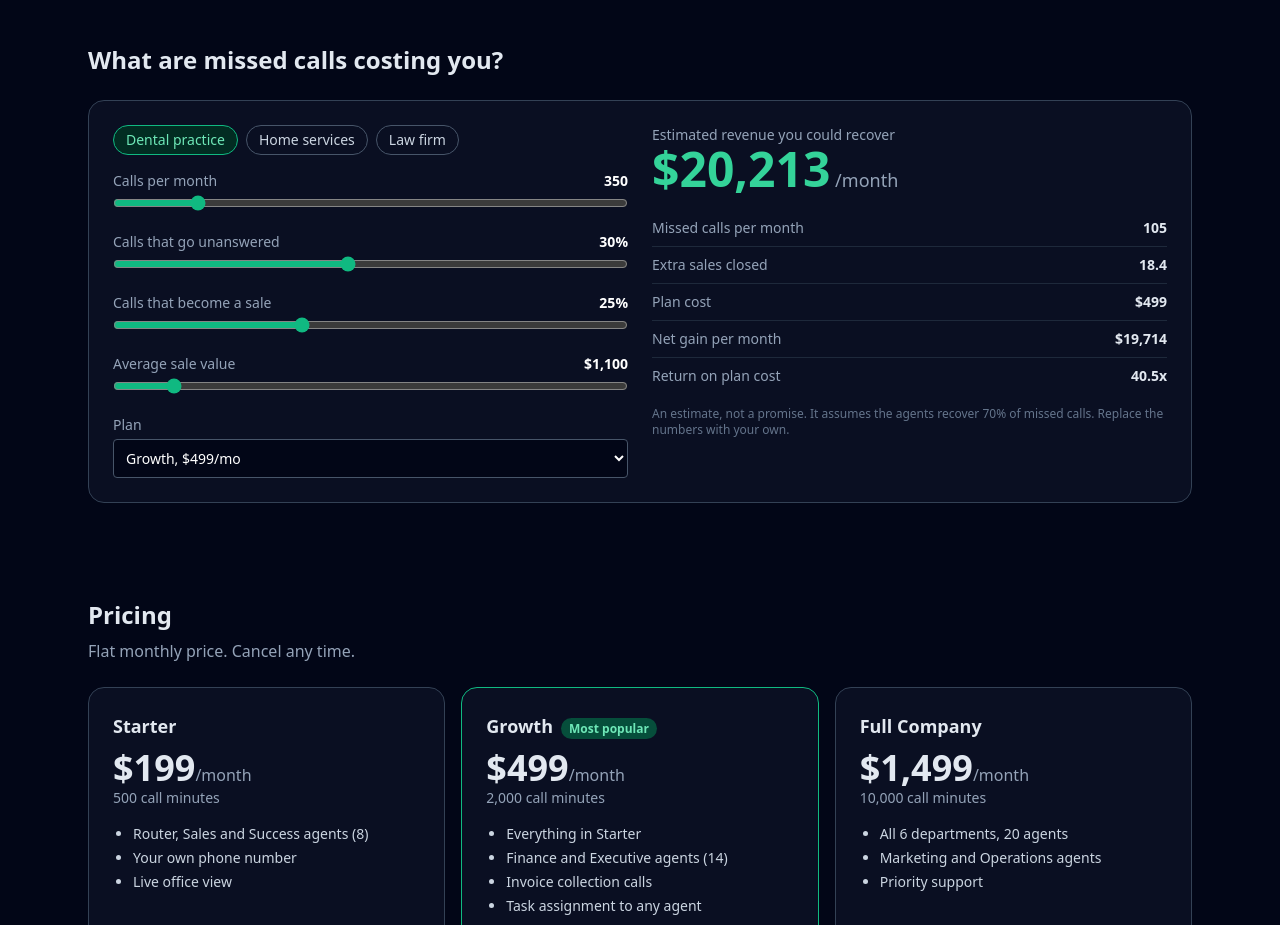
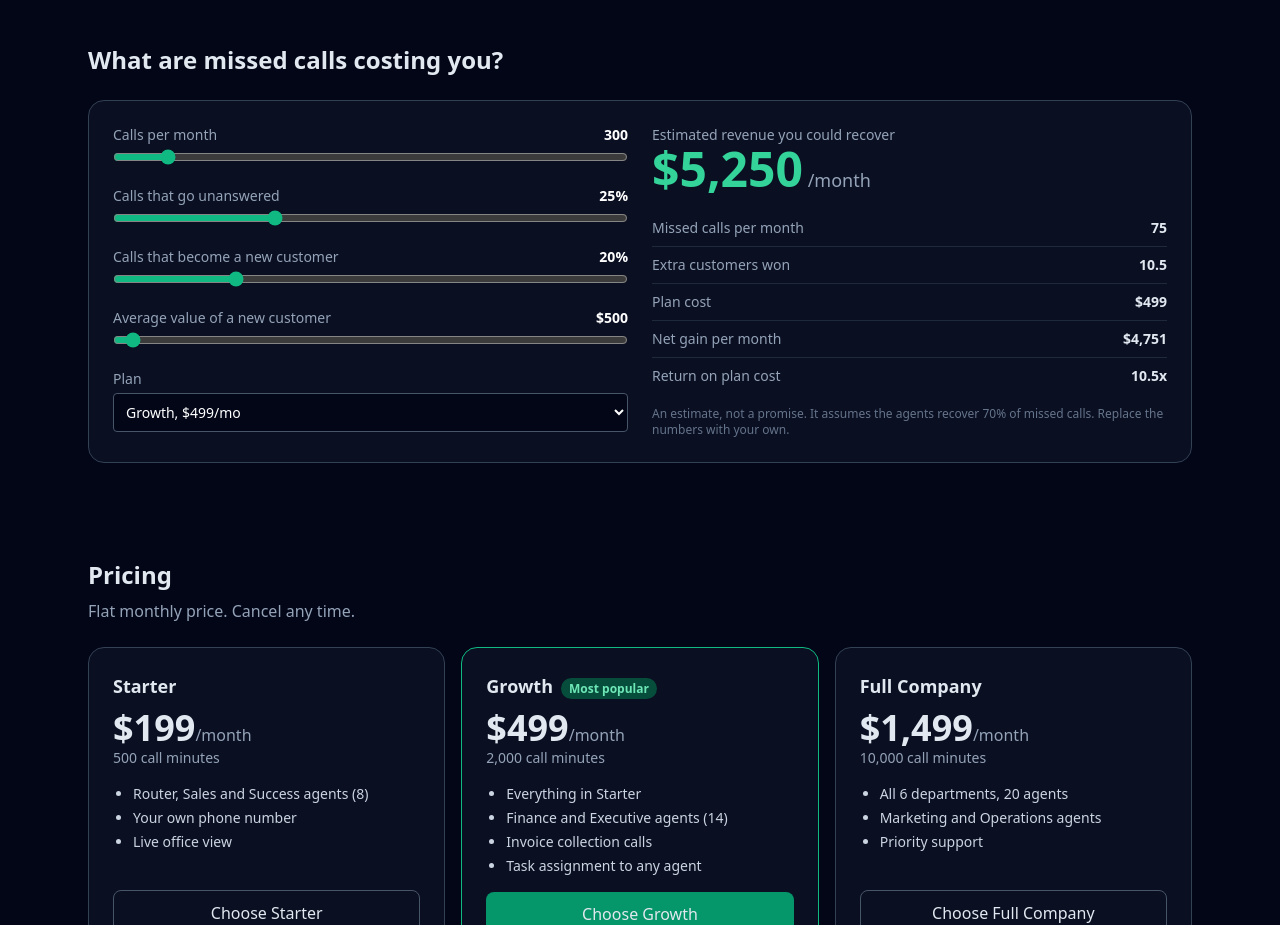
Before and after one commit to jabril38820091-cmyk/nexus-pt2, a Next.js app in the folder nexus-workforce/: page / in a window 1280 px wide. Shown: the part 1120-2045 px from the top of the page. Built offline with nearby package versions, Linux system fonts and the light colour scheme.

Commit message:
Add files via upload

```diff
--- a/nexus-workforce/app/office/page.tsx
+++ b/nexus-workforce/app/office/page.tsx
@@ -1,27 +1,26 @@
 'use client';
-import {useEffect,useState} from 'react';
+import {useState} from 'react';
 import {AppShell} from '@/components/app-shell';
 import {AgentPanel} from '@/components/agent-panel';
 import {OfficeView} from '@/components/office/office-view';
 import {runScenario} from '@/lib/agents/demo';
-import {INDUSTRIES} from '@/lib/industries';
+import {DEMO_SCENARIOS} from '@/lib/industries';
 import {useCallRealtime} from '@/lib/agents/realtime';
-import {createClient} from '@/lib/supabase/client';
+import {useCompany} from '@/lib/use-company';
+import {allowedAgents} from '@/lib/agents/access';
 import type {AgentRoster} from '@/lib/agents/roster';
 export default function OfficePage(){
-  const [companyId,setCompanyId]=useState<string|null>(null);
-  const [industry,setIndustry]=useState(INDUSTRIES[0]);
+  const {company}=useCompany();
   const [sel,setSel]=useState<AgentRoster|null>(null);
-  useEffect(()=>{createClient().from('companies').select('id,industry').limit(1).maybeSingle().then(({data})=>{
-    if(data){setCompanyId(data.id);setIndustry(INDUSTRIES.find(i=>i.id===data.industry)??INDUSTRIES[0])}})},[]);
-  useCallRealtime(companyId);
+  const allowed=allowedAgents(company?.agent_mode,company?.chosen_agent);
+  useCallRealtime(company?.id??null);
   return(<AppShell>
-    <p className="mb-3 text-sm text-slate-400">Click any agent to chat, talk by voice, or give them a task. Live phone calls light up their desks automatically.</p>
+    <p className="mb-3 text-sm text-slate-400">Click an agent to chat, talk by voice, or give them a task. Agents marked 🔒 aren't in your current setup.</p>
     <div className="mb-2 flex flex-wrap items-center gap-2">
       <span className="text-sm text-slate-500">Demo:</span>
-      {industry.scenarios.map(s=><button key={s.label} className="rounded border border-slate-600 px-3 py-1 text-sm" onClick={()=>runScenario(s)}>▶ {s.label}</button>)}
+      {DEMO_SCENARIOS.map(s=><button key={s.label} className="rounded border border-slate-600 px-3 py-1 text-sm" onClick={()=>runScenario(s)}>▶ {s.label}</button>)}
     </div>
-    <OfficeView onSelect={setSel}/>
-    {sel&&<AgentPanel agent={sel} onClose={()=>setSel(null)}/>}
+    <OfficeView onSelect={setSel} allowed={allowed}/>
+    {sel&&<AgentPanel agent={sel} locked={!allowed.has(sel.id)} onClose={()=>setSel(null)}/>}
   </AppShell>);
 }
--- a/nexus-workforce/app/onboarding/page.tsx
+++ b/nexus-workforce/app/onboarding/page.tsx
@@ -1,38 +1,34 @@
 'use client';
-import {useEffect,useState} from 'react';import {useRouter} from 'next/navigation';import {createClient} from '@/lib/supabase/client';import {INDUSTRIES} from '@/lib/industries';
-type Unmatched={assistantId:string;vapiName:string};
+import {useEffect,useState} from 'react';
+import {useRouter} from 'next/navigation';
+import {createClient} from '@/lib/supabase/client';
+import {useCompany} from '@/lib/use-company';
+import {AgentChoice,type Choice} from '@/components/agent-choice';
 const box='mt-1 w-full rounded border border-slate-600 bg-slate-900 p-2';
 export default function Onboarding(){
- const router=useRouter();const sb=createClient();
- const [company,setCompany]=useState<{id:string;name:string}|null>(null);const [loading,setLoading]=useState(true);
- const [name,setName]=useState('');const [industry,setIndustry]=useState(INDUSTRIES[0].id);
- const [squadId,setSquadId]=useState('');const [phoneId,setPhoneId]=useState('');
- const [unmatched,setUnmatched]=useState<Unmatched[]>([]);const [slugs,setSlugs]=useState<string[]>([]);const [overrides,setOverrides]=useState<Record<string,string>>({});
- const [msg,setMsg]=useState('');
- useEffect(()=>{sb.from('companies').select('id,name').limit(1).maybeSingle().then(({data})=>{setCompany(data);setLoading(false)})},[]);
- async function createCompany(e:React.FormEvent){
-  e.preventDefault();setMsg('');const {data:{user}}=await sb.auth.getUser();if(!user)return router.push('/login');
-  const {data,error}=await sb.from('companies').insert({owner_id:user.id,name,industry}).select('id,name').single();
-  if(error)return setMsg(error.message);setCompany(data);}
- async function connect(e:React.FormEvent){
-  e.preventDefault();setMsg('Connecting…');
-  const r=await fetch('/api/vapi/connect',{method:'POST',headers:{'Content-Type':'application/json'},body:JSON.stringify({companyId:company!.id,squadId:squadId.trim(),phoneNumberId:phoneId.trim(),overrides})});
-  const j=await r.json();
-  if(r.ok)return router.push('/office');
-  if(r.status===422){setUnmatched(j.unmatched);setSlugs(j.validSlugs);return setMsg('Some assistants did not match a roster agent. Pick one for each, then connect again.')}
-  setMsg(j.detail??j.error??'Something went wrong.');}
- if(loading)return<main className="p-8">Loading…</main>;
- return(<main className="mx-auto mt-16 max-w-md p-6">
-  {!company?(<form onSubmit={createCompany} className="space-y-4"><h1 className="text-2xl font-semibold">Your business</h1>
-   <label className="block text-sm">Business name<input required value={name} onChange={e=>setName(e.target.value)} className={box}/></label>
-   <label className="block text-sm">Industry<select value={industry} onChange={e=>setIndustry(e.target.value)} className={box}>{INDUSTRIES.map(i=><option key={i.id} value={i.id}>{i.label}</option>)}</select></label>
-   <button className="w-full rounded bg-emerald-600 py-2 font-medium">Continue</button></form>)
-  :(<form onSubmit={connect} className="space-y-4"><h1 className="text-2xl font-semibold">Connect your Vapi squad</h1>
-   <p className="text-sm text-slate-400">For {company.name}. Find both IDs in the Vapi dashboard.</p>
-   <label className="block text-sm">Squad ID<input required value={squadId} onChange={e=>setSquadId(e.target.value)} className={box}/></label>
-   <label className="block text-sm">Phone number ID<input required value={phoneId} onChange={e=>setPhoneId(e.target.value)} className={box}/></label>
-   {unmatched.map(u=>(<label key={u.assistantId} className="block text-sm">Vapi assistant "{u.vapiName||u.assistantId}" is which agent?
-    <select value={overrides[u.assistantId]??''} onChange={e=>setOverrides({...overrides,[u.assistantId]:e.target.value})} className={box}><option value="">Choose…</option>{slugs.map(s=><option key={s} value={s}>{s}</option>)}</select></label>))}
-   <button className="w-full rounded bg-emerald-600 py-2 font-medium">Connect squad</button></form>)}
-  {msg&&<p role="alert" className="mt-4 text-sm text-amber-400">{msg}</p>}
- </main>);}
+  const router=useRouter();const {company,loading}=useCompany();
+  const [name,setName]=useState('');const [industry,setIndustry]=useState('');
+  const [choice,setChoice]=useState<Choice>({mode:'receptionist',chosen:'lead-qualifier'});
+  const [busy,setBusy]=useState(false);const [msg,setMsg]=useState('');
+  useEffect(()=>{if(!loading&&company)router.replace('/office')},[loading,company,router]);
+  async function submit(e:React.FormEvent){
+    e.preventDefault();setBusy(true);setMsg('');
+    const sb=createClient();const {data:{user}}=await sb.auth.getUser();
+    if(!user){router.push('/login');return}
+    const {error}=await sb.from('companies').insert({owner_id:user.id,name,industry:industry.trim()||'Other',agent_mode:choice.mode,chosen_agent:choice.mode==='single'?choice.chosen:null});
+    if(error){setMsg(error.message);setBusy(false);return}
+    router.push('/office');
+  }
+  if(loading||company)return<main className="p-8 text-slate-400">Loading…</main>;
+  return(<main className="mx-auto mt-12 max-w-md p-6">
+    <h1 className="text-2xl font-semibold">Set up your business</h1>
+    <p className="mb-6 mt-1 text-sm text-slate-400">Two quick questions. You can change your agents any time in Settings.</p>
+    <form onSubmit={submit} className="space-y-5">
+      <label className="block text-sm">Business name<input required value={name} onChange={e=>setName(e.target.value)} className={box}/></label>
+      <label className="block text-sm">What kind of business is it? (optional)<input value={industry} onChange={e=>setIndustry(e.target.value)} placeholder="e.g. restaurant, agency, clinic, online store" className={box}/></label>
+      <AgentChoice value={choice} onChange={setChoice}/>
+      <button disabled={busy} className="w-full rounded bg-emerald-600 py-2.5 font-medium disabled:opacity-50">{busy?'Setting up…':'Continue to my office'}</button>
+      {msg&&<p role="alert" className="text-sm text-amber-400">{msg}</p>}
+    </form>
+  </main>);
+}
--- a/nexus-workforce/components/roi-calculator.tsx
+++ b/nexus-workforce/components/roi-calculator.tsx
@@ -1,25 +1,21 @@
 'use client';
 import {useState} from 'react';
-import {INDUSTRIES} from '@/lib/industries';
+import {DEMO_DEFAULTS} from '@/lib/industries';
 import {PLANS} from '@/lib/plans';
 const fm=(v:number)=>'$'+Math.round(v).toLocaleString();
 export function RoiCalculator(){
-  const [ind,setInd]=useState(INDUSTRIES[0].id);
-  const base=INDUSTRIES.find(i=>i.id===ind)!.defaults;
-  const [calls,setCalls]=useState(base.callsPerMonth);const [missed,setMissed]=useState(base.missedPct);
-  const [close,setClose]=useState(base.closePct);const [value,setValue]=useState(base.avgValue);const [plan,setPlan]=useState(499);
-  function choose(id:string){const d=INDUSTRIES.find(i=>i.id===id)!.defaults;setInd(id);setCalls(d.callsPerMonth);setMissed(d.missedPct);setClose(d.closePct);setValue(d.avgValue)}
+  const [calls,setCalls]=useState(DEMO_DEFAULTS.callsPerMonth);const [missed,setMissed]=useState(DEMO_DEFAULTS.missedPct);
+  const [close,setClose]=useState(DEMO_DEFAULTS.closePct);const [value,setValue]=useState(DEMO_DEFAULTS.avgValue);const [plan,setPlan]=useState(499);
   const missedCalls=calls*missed/100,sales=missedCalls*0.7*close/100,gain=sales*value,net=gain-plan;
   const slider=(label:string,v:number,set:(n:number)=>void,min:number,max:number,step:number,show:string)=>(
     <label className="block text-sm text-slate-400">{label} <b className="float-right text-white">{show}</b>
       <input type="range" min={min} max={max} step={step} value={v} onChange={e=>set(+e.target.value)} className="mt-1 w-full accent-emerald-500"/></label>);
   return(<div className="grid gap-6 rounded-2xl border border-slate-700 bg-slate-900/60 p-6 md:grid-cols-2">
     <div className="space-y-4">
-      <div className="flex flex-wrap gap-2" role="group" aria-label="Industry">{INDUSTRIES.map(i=>(<button key={i.id} onClick={()=>choose(i.id)} aria-pressed={ind===i.id} className={`rounded-full border px-3 py-1 text-sm ${ind===i.id?'border-emerald-500 bg-emerald-950 text-emerald-300':'border-slate-600 text-slate-300'}`}>{i.label}</button>))}</div>
-      {slider('Calls per month',calls,setCalls,50,2000,10,String(calls))}
-      {slider('Calls that go unanswered',missed,setMissed,5,60,1,missed+'%')}
-      {slider('Calls that become a sale',close,setClose,5,60,1,close+'%')}
-      {slider('Average sale value',value,setValue,50,10000,50,fm(value))}
+      {slider('Calls per month',calls,setCalls,20,3000,10,String(calls))}
+      {slider('Calls that go unanswered',missed,setMissed,5,70,1,missed+'%')}
+      {slider('Calls that become a new customer',close,setClose,5,70,1,close+'%')}
+      {slider('Average value of a new customer',value,setValue,20,20000,10,fm(value))}
       <label className="block text-sm text-slate-400">Plan
         <select value={plan} onChange={e=>setPlan(+e.target.value)} className="mt-1 w-full rounded border border-slate-600 bg-slate-950 p-2 text-white">{PLANS.map(p=><option key={p.key} value={p.price}>{p.name}, ${p.price}/mo</option>)}</select></label>
     </div>
@@ -27,7 +23,7 @@ export function RoiCalculator(){
       <p className="text-sm text-slate-400">Estimated revenue you could recover</p>
       <div className="text-5xl font-bold text-emerald-400" aria-live="polite">{fm(gain)}<span className="text-lg font-normal text-slate-400"> /month</span></div>
       <dl className="mt-4 divide-y divide-slate-800 text-sm">
-        {[['Missed calls per month',String(Math.round(missedCalls))],['Extra sales closed',sales.toFixed(1)],['Plan cost',fm(plan)],['Net gain per month',fm(net)],['Return on plan cost',(gain/plan).toFixed(1)+'x']].map(([k,v])=>(<div key={k} className="flex justify-between py-2"><dt className="text-slate-400">{k}</dt><dd className="font-semibold">{v}</dd></div>))}
+        {[['Missed calls per month',String(Math.round(missedCalls))],['Extra customers won',sales.toFixed(1)],['Plan cost',fm(plan)],['Net gain per month',fm(net)],['Return on plan cost',(gain/plan).toFixed(1)+'x']].map(([k,v])=>(<div key={k} className="flex justify-between py-2"><dt className="text-slate-400">{k}</dt><dd className="font-semibold">{v}</dd></div>))}
       </dl>
       <p className="mt-3 text-xs text-slate-500">An estimate, not a promise. It assumes the agents recover 70% of missed calls. Replace the numbers with your own.</p>
     </div>
--- a/nexus-workforce/lib/industries.ts
+++ b/nexus-workforce/lib/industries.ts
@@ -1,14 +1,10 @@
 export type Scenario={label:string;revenueCents:number;outcome:string;steps:{agentId:string;line:string}[]};
-export type Industry={id:string;label:string;company:string;defaults:{callsPerMonth:number;missedPct:number;closePct:number;avgValue:number};scenarios:Scenario[]};
+export type Defaults={callsPerMonth:number;missedPct:number;closePct:number;avgValue:number};
 const S=(agentId:string,line:string)=>({agentId,line});
-export const INDUSTRIES:Industry[]=[
-{id:'dental',label:'Dental practice',company:'Bright Dental',defaults:{callsPerMonth:350,missedPct:30,closePct:25,avgValue:1100},scenarios:[
- {label:'New patient books',revenueCents:110000,outcome:'New patient booked',steps:[S('router','Bright Dental, how can I help?'),S('lead-qualifier','Are you in pain or after a cleaning?'),S('product-specialist','We have Thursday at 9.'),S('deal-closer','You are booked.')]},
- {label:'Appointment saved',revenueCents:18000,outcome:'Appointment saved',steps:[S('router','Bright Dental, how can I help?'),S('support','I see your visit tomorrow.'),S('retention','I can move you to Friday.')]}]},
-{id:'home',label:'Home services',company:'Summit Home Services',defaults:{callsPerMonth:500,missedPct:35,closePct:30,avgValue:450},scenarios:[
- {label:'Emergency job booked',revenueCents:65000,outcome:'Emergency job booked',steps:[S('router','Summit Home Services, what is going on?'),S('lead-qualifier','Is water still running?'),S('product-specialist','A plumber can be there in 45 minutes.'),S('deal-closer','Booked.')]},
- {label:'Install approved',revenueCents:380000,outcome:'Install approved',steps:[S('router','Summit Home Services, how can I help?'),S('support','I have your furnace quote.'),S('deal-closer','I can hold Tuesday.')]}]},
-{id:'law',label:'Law firm',company:'Harbor Law',defaults:{callsPerMonth:250,missedPct:30,closePct:15,avgValue:4500},scenarios:[
- {label:'Case signed',revenueCents:600000,outcome:'Client signed',steps:[S('router','Harbor Law, is this a new matter?'),S('lead-qualifier','Tell me what happened and when.'),S('product-specialist','Fees are contingent.'),S('deal-closer','I can send the agreement tonight.')]},
- {label:'Retainer paid',revenueCents:250000,outcome:'Retainer collected',steps:[S('router','Harbor Law, how can I help?'),S('billing','Your retainer is low. Here is a payment link.')]}]}];
-export const recoveredRevenue=(d:Industry['defaults'],recovery=0.7)=>d.callsPerMonth*(d.missedPct/100)*recovery*(d.closePct/100)*d.avgValue;
+// Neutral example numbers and scripts that fit any business. Replace with your own.
+export const DEMO_DEFAULTS:Defaults={callsPerMonth:300,missedPct:25,closePct:20,avgValue:500};
+export const DEMO_SCENARIOS:Scenario[]=[
+  {label:'New customer signs up',revenueCents:50000,outcome:'New customer won',steps:[S('router','Thanks for calling, how can I help?'),S('lead-qualifier','What are you looking for today?'),S('product-specialist','Here is how we can help with that.'),S('deal-closer','I can get you started today.')]},
+  {label:'Customer is kept',revenueCents:15000,outcome:'Customer kept',steps:[S('router','Thanks for calling, how can I help?'),S('support','Let me look at your account.'),S('retention','I can offer you a better option.')]},
+  {label:'Invoice gets paid',revenueCents:30000,outcome:'Invoice collected',steps:[S('router','Thanks for calling, how can I help?'),S('billing','I sent a secure payment link to your phone.')]}];
+export const recoveredRevenue=(d:Defaults,recovery=0.7)=>d.callsPerMonth*(d.missedPct/100)*recovery*(d.closePct/100)*d.avgValue;
```
